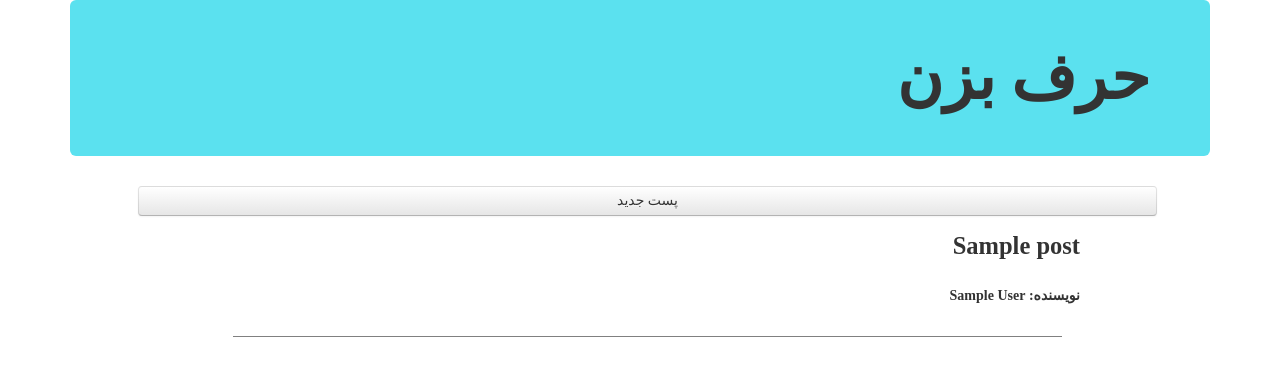
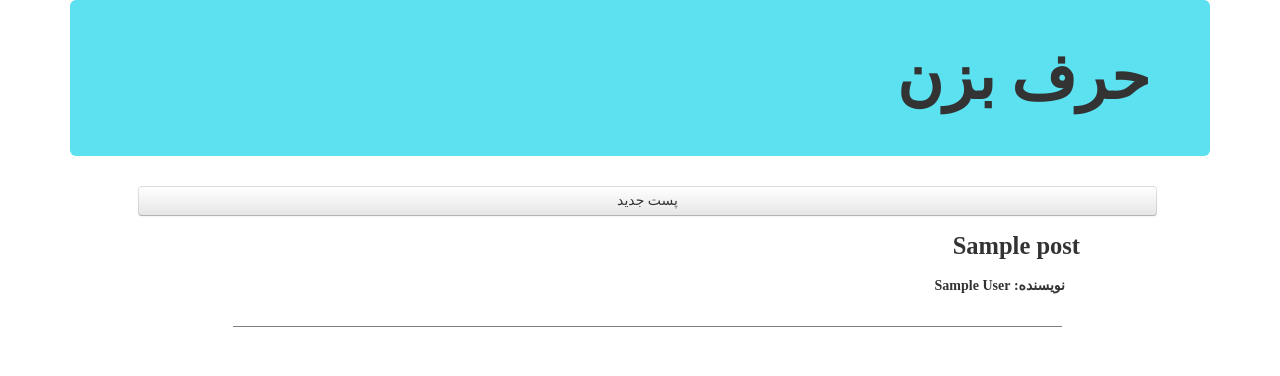
Before and after one commit to ZirZam-n/harf_bezan, a Django app: page / in a window 1280 px wide. Shown: the top 376 px of the page. Run offline with Django 3.2, Linux system fonts and the light colour scheme; tables that the repository leaves empty hold one stand-in row (values such as "Sample post"); some libraries are stand-ins or nearby versions; some web fonts are replaced.

Commit message:
Move author name position next to post title

```diff
--- a/src/blog/templates/blog/post_view.html
+++ b/src/blog/templates/blog/post_view.html
@@ -2,19 +2,17 @@
     <div class="col-sm-2"></div>
     <div class="col-sm-8">
         <div class="row">
-            <h3>
+            <h3 class="title-box">
                 {{ title }}
             </h3>
+            <h5 class="author-box">
+                نویسنده:
+                {{ author }}
+            </h5>
         </div>
         <div class="row post-text" onload="console.log('salam')">
             {{ text }}
         </div>
-        <div class="row">
-            <h5>
-                نویسنده:
-                {{ author }}
-            </h5>
-        </div>
     </div>
     <div class="col-sm-2"></div>
 </div>
--- a/src/static/css/style.css
+++ b/src/static/css/style.css
@@ -40,3 +40,7 @@ body {
     width: 70%;
     margin-right: 15%;
 }
+
+.author-box {
+    padding-right: 15px;
+}
```
